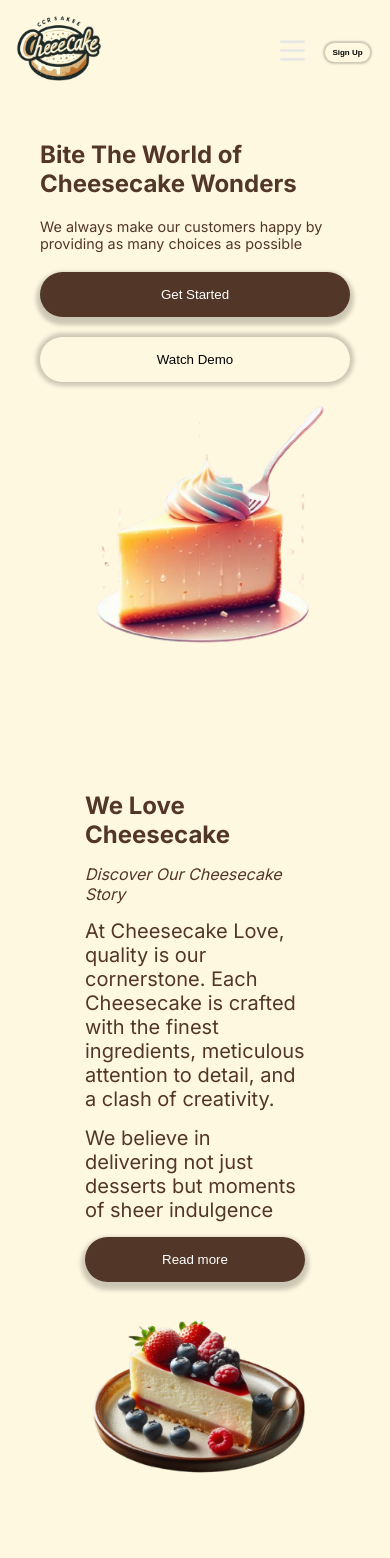
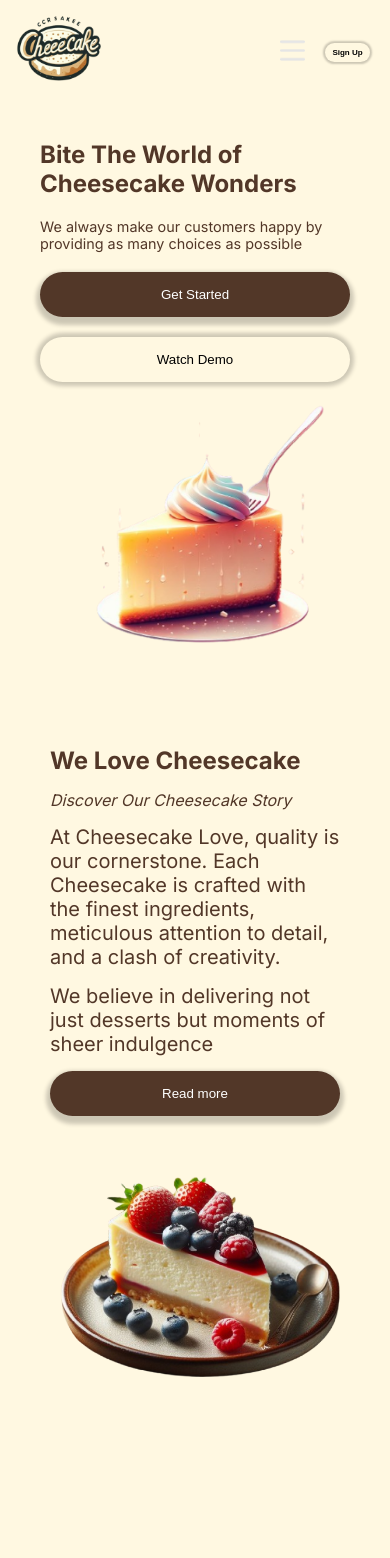
Before and after one commit to Ephraimjude/CheeseCake, a Next.js app: page / in a window 390 px wide. Shown: the top 1558 px of the page. Built offline with nearby package versions, Linux system fonts and the light colour scheme.

Commit message:
css man!!!

```diff
--- a/src/app/about/about.module.css
+++ b/src/app/about/about.module.css
@@ -1,7 +1,7 @@
 .aboutContainer {
   display: flex;
   flex-direction: column;
-  padding: 40px;
+  padding: 10px;
   max-width: 1280px;
   margin: auto;
 }
@@ -15,6 +15,7 @@
   }
 
   .title {
+    margin-top: 40px;
     font-weight: bold;
   }
 
@@ -23,14 +24,14 @@
   }
 
   .aboutImgContainer {
-    height: 100%; /* Adjust the height as needed */
-    width: 450px; /* Adjust the width as needed */
+    height: 100%;
+    width: 450px;
   }
 
   .aboutImg {
     position: relative;
     width: 100%;
-    height: auto; /* Maintain the aspect ratio */
+    height: auto;
   }
 
   .aboutTextContainer {
@@ -38,7 +39,7 @@
     display: flex;
     flex-direction: column;
     gap: 15px;
-    max-width: 600px; /* Adjust the width as needed */
+    max-width: 600px;
     width: 100%;
   }
 
@@ -95,9 +96,8 @@
   }
 
   @media (max-width: 480px) {
-    .about{
-    margin-top: 60px;
-    padding: 5px;
+    .aboutContainer{
+      padding: auto;
     }
 
     .title p {
@@ -118,6 +118,6 @@
     }
 
     .aboutTextContainer{
-      margin-top: -60px;
+      margin-top: -50px;
     }
   }
--- a/src/app/menu/menu.module.css
+++ b/src/app/menu/menu.module.css
@@ -4,7 +4,6 @@
     padding: 40px;
     max-width: 1280px;
     margin: auto;
-    gap: 20px;
   }
 
 .menuMain{
@@ -28,7 +27,7 @@
     flex-wrap: wrap;
     align-items: center;
     justify-content: center;
-    gap: 50px;
+    gap: 40px;
 }
 
 .menuImgContainer{
@@ -36,7 +35,7 @@
 }
 
 .menu{
-    width: 355px;
+    width: 340px;
     height: 351px;
     background-color: var(--bg);
     border-radius: 41px;
--- a/src/components/navbar/link/links.module.css
+++ b/src/components/navbar/link/links.module.css
@@ -35,6 +35,7 @@
       display: flex;
       flex-direction: column;
       align-items: center;
+      color: var(--active);
       justify-content: center;
       gap: 10px;
       z-index: 1;
```
Also changed, not shown: src/app/loading/loading.jsx (added, +7 -0 lines).
